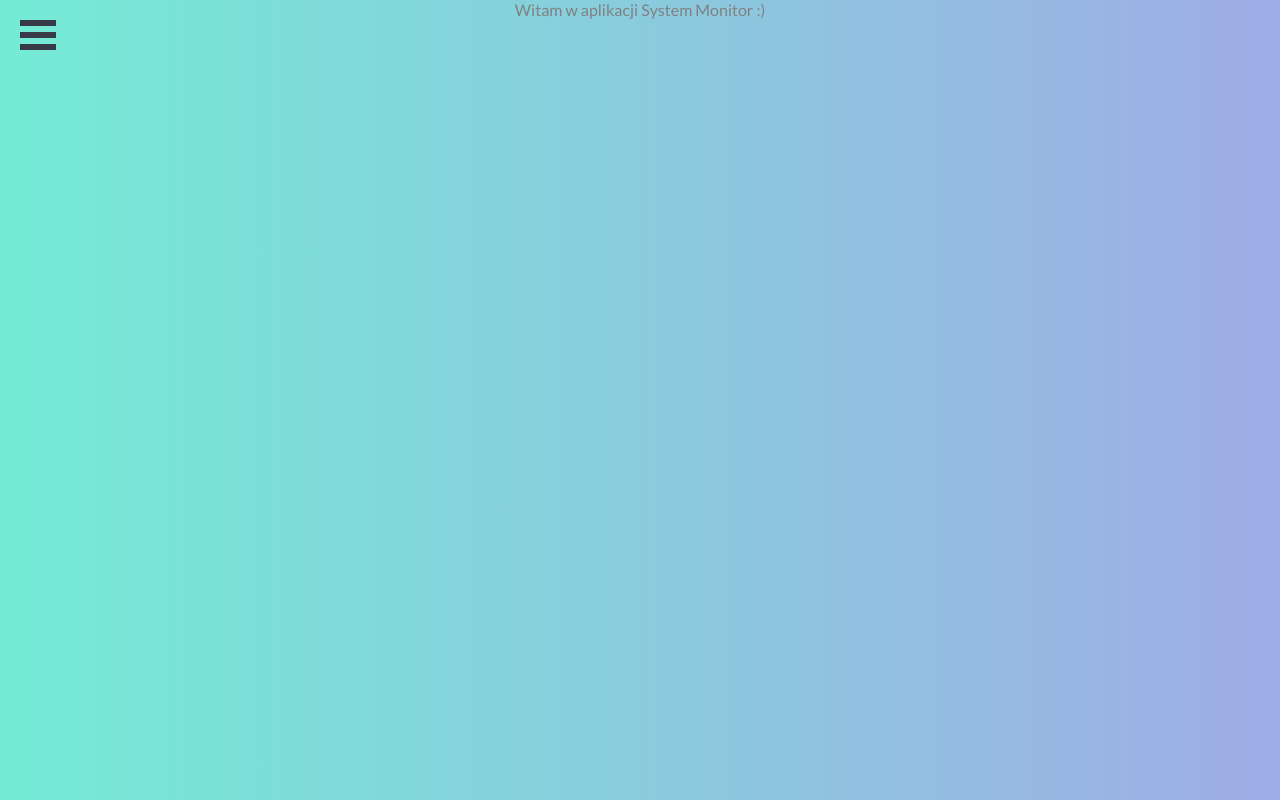
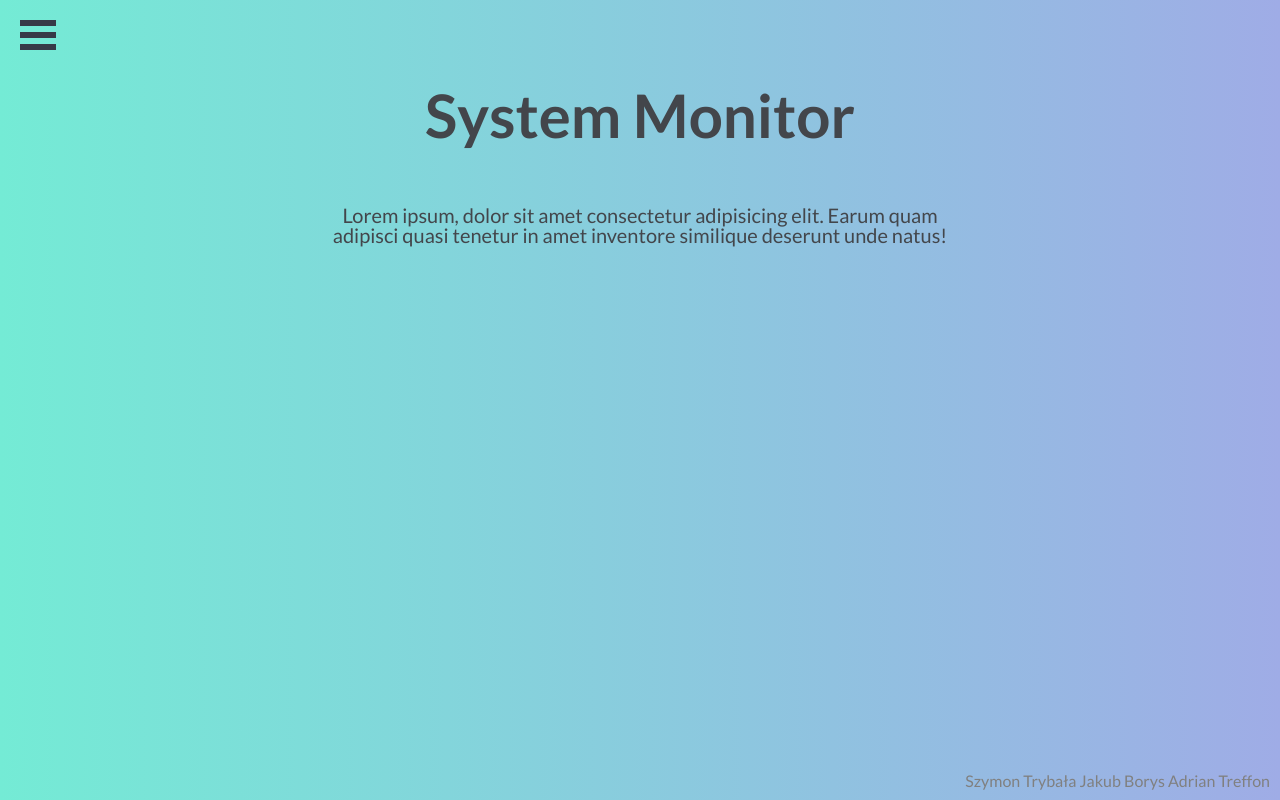
Before and after one commit to szymon-trybala/system-monitor-gui, a React app: page / in a window 1280 px wide. Built offline with nearby package versions, Linux system fonts and the light colour scheme.

Commit message:
Add home page

```diff
--- a/src/components/Home.tsx
+++ b/src/components/Home.tsx
@@ -1,9 +1,16 @@
-import * as React from 'react';
-
+import * as React from "react";
+import '../styles/home.css'
 export const Home = () => {
   return (
-    <div>
-      <p> Witam w aplikacji System Monitor :)</p>
-    </div>
-  )
-}
+     <>
+      <div id="home">
+        <p className="size-60 medium title">System Monitor</p>
+        <p className="size-20">
+        Lorem ipsum, dolor sit amet consectetur adipisicing elit. Earum quam adipisci quasi tenetur in amet inventore similique deserunt unde natus!
+        </p>
+      </div>
+
+      <div id="lowerright">Szymon Trybała Jakub Borys Adrian Treffon</div>
+   </>
+  );
+};
--- a/src/styles/burger-menu.css
+++ b/src/styles/burger-menu.css
@@ -12,7 +12,7 @@
   /* Our sidebar item styling */
   text-decoration: none;
   margin-bottom: 20px;
-  padding: 20px;
+  padding: 15px;
   color: #d1d1d1;
   transition: color 0.2s;
   font-size: 20px;
@@ -23,7 +23,6 @@
   color: white;
 }
 
-/* The rest copied directly from react-burger-menu docs */
 
 /* Position and sizing of burger button */
 .bm-burger-button {
--- /dev/null
+++ b/src/styles/home.css
@@ -0,0 +1,35 @@
+.size-20 {
+  font-size: 20px;
+  line-height: 1;
+}
+
+.size-60 {
+  font-size: 60px;
+  line-height: 1;
+}
+
+.medium {
+  font-weight: 700!important;
+}
+
+p {
+  display: block;
+  margin-block-start: 1em;
+  margin-block-end: 1em;
+  margin-inline-start: 0px;
+  margin-inline-end: 0px;
+}
+
+#home {
+  max-width: 650px;
+  color: #43464b;
+  margin: 0 auto;
+  padding: 25px 0;
+}
+
+#lowerright
+{
+  position: absolute;
+  bottom: 10px;
+  right: 10px;
+}
```
